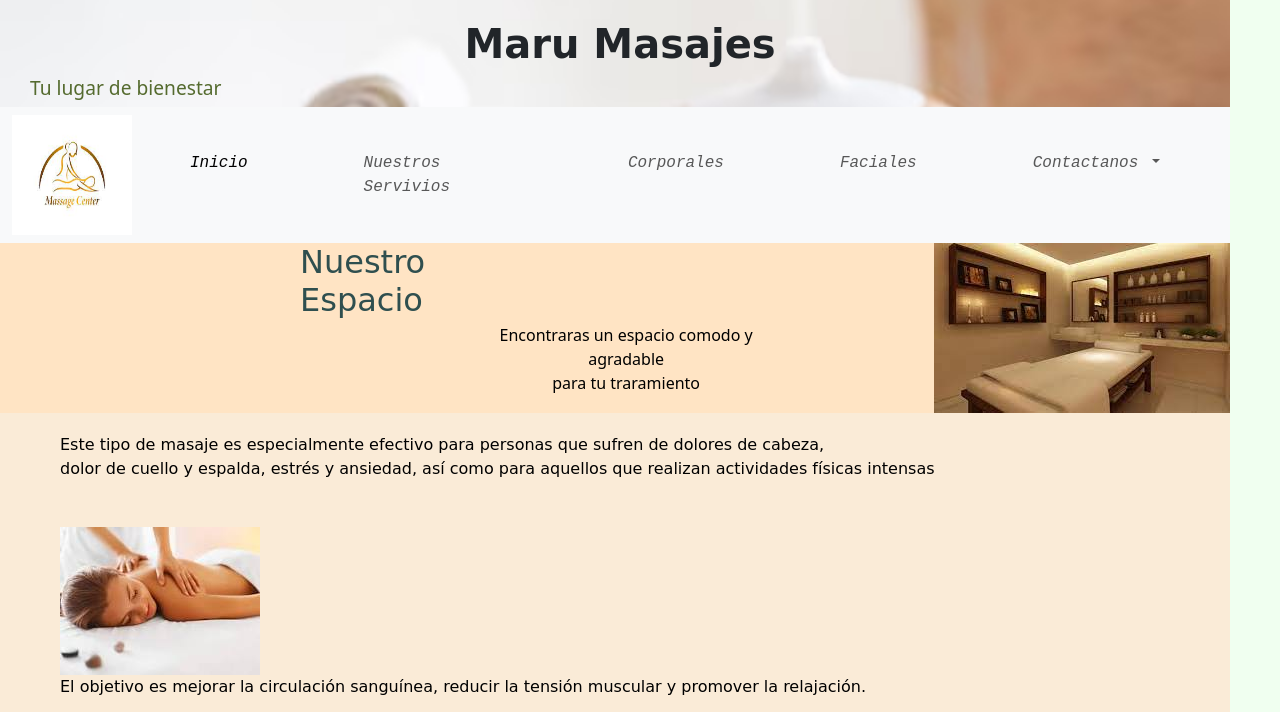
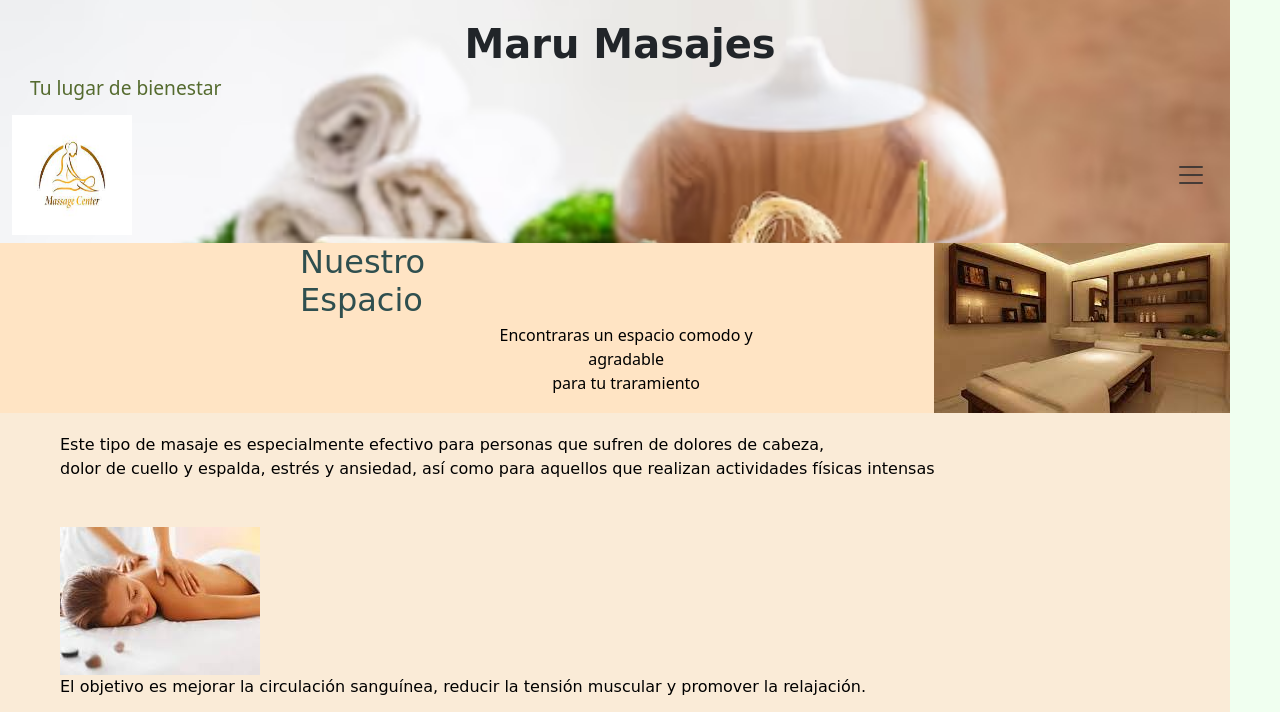
Before and after one commit to mariacortizo/pf-masajes, a plain HTML site: page index.html in a window 1280 px wide. Shown: the top 712 px of the page. Drawn offline with nearby package versions, Linux system fonts and the light colour scheme.

Commit message:
B moifico clase nav

```diff
--- a/css/style.css
+++ b/css/style.css
@@ -37,6 +37,7 @@ header {
 /*nav bt*/
 
 .navbar-toggler{ border: none;}
+
 .nav-item{ font-family: 'Courier New', Courier, monospace ;font-style: italic;}
 
 header nav ul li {list-style:none }
@@ -69,8 +70,8 @@ header img {width: auto ;}
 
 .sub-title {color: darkolivegreen; font-size: larger;}
 header nav ul li a {color: #000000; text-decoration: none; }
-nav ul li { display: inline-block; justify-content: space-between;  }
-
+nav ul li { display: inline-block; justify-content: end;  }
+.navbar{ justify-content: center;}
 
 
 header nav ul li a {font-size: larger;  }
--- a/index.html
+++ b/index.html
@@ -34,15 +34,15 @@
 
   </div>
   <!-- menu bt-->
-  <nav class="navbar navbar-expand-lg bg-body-tertiary">
-    <div class="container-fluid">
+  <nav class="navbar " >
+    <div class="container-fluid  ">
 
       <img class="logo" src="asests/logo1.jpg" alt="">
       <button class="navbar-toggler" type="button" data-bs-toggle="collapse" data-bs-target="#navbarSupportedContent" aria-controls="navbarSupportedContent" aria-expanded="false" aria-label="Toggle navigation">
         <span class="navbar-toggler-icon"></span>
       </button>
       <div class="collapse navbar-collapse" id="navbarSupportedContent">
-        <ul class="navbar-nav me-auto mb-2 mb-lg-0">
+        <ul class="navbar-nav me-auto mb-2 mb-lg-0  " >
           <li class="nav-item">
             <a class="nav-link active" aria-current="page" href="./index.html">Inicio</a>
           </li>
```
